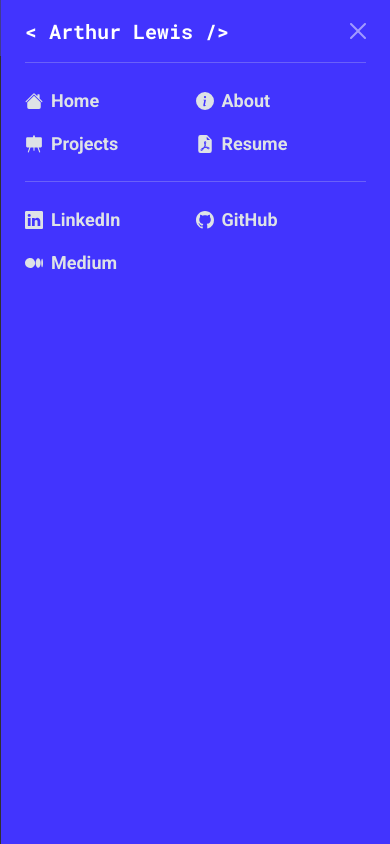
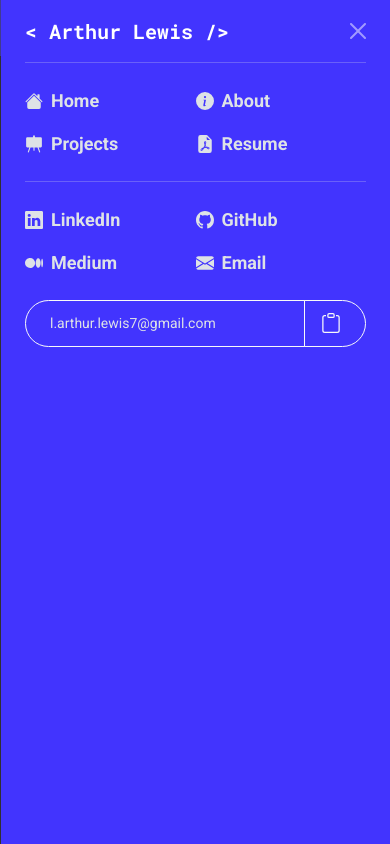
Before and after one commit to lalewis7/lalewis7.github.io, a Next.js app: page / in a window 390 px wide. Both pictures are taken after a click on the button 352 px from the left and 27 px from the top of the page. Shown: the top 844 px of the page. Built offline with nearby package versions, Linux system fonts and the light colour scheme.

Commit message:
made header buttons bigger
made header buttons bigger and added email copy button to mobile offcanvas

```diff
--- a/app/csr_components/CopyTextInput.jsx
+++ b/app/csr_components/CopyTextInput.jsx
@@ -17,14 +17,14 @@ export default function CopyTextInput(){
     }
 
     return <>
-        <div className="mw-100 px-2 px-sm-0 w-sm-50" >
+        <div className="mw-100 w-sm-50" >
             <InputGroup>
                 <Form.Control
                     aria-label="Email"
                     type="text"
                     size="sm"
                     value={process.env.NEXT_PUBLIC_EMAIL}
-                    className={`border-light focus-ring focus-ring-light rounded-start-5 ps-4 pe-2`}
+                    className={`border-light focus-ring focus-ring-light rounded-start-5 ps-4 pe-2 bg-transparent`}
                     style={{
                         paddingTop: "0.75rem",
                         paddingBottom: "0.75rem"
--- a/app/csr_components/HeaderOffcanvas.jsx
+++ b/app/csr_components/HeaderOffcanvas.jsx
@@ -3,8 +3,9 @@
 import Link from "next/link"
 import { useState } from "react";
 import { Button, Nav, Navbar, Offcanvas } from "react-bootstrap"
-import { Easel, EaselFill, FileEarmarkPdfFill, FiletypePdf, Github, House, HouseFill, InfoCircle, InfoCircleFill, Linkedin, List, Medium } from "react-bootstrap-icons";
+import { Easel, EaselFill, EnvelopeFill, FileEarmarkPdfFill, FiletypePdf, Github, House, HouseFill, InfoCircle, InfoCircleFill, Linkedin, List, Medium } from "react-bootstrap-icons";
 import { Roboto_Mono } from 'next/font/google'
+import CopyTextInput from "./CopyTextInput";
 
 const roboto_mono = Roboto_Mono({
     subsets: ['latin'],
@@ -51,6 +52,7 @@ export default function HeaderOffcanvas(props){
                         {"name": "LinkedIn", "link": "https://www.linkedin.com/in/arthur-lewis/", "icon": <Linkedin />},
                         {"name": "GitHub", "link": "https://github.com/lalewis7", "icon": <Github />},
                         {"name": "Medium", "link": "https://medium.com/@arthur.lewis", "icon": <Medium />},
+                        {"name": "Email", "link": `mailto:${process.env.NEXT_PUBLIC_EMAIL}`, "icon": <EnvelopeFill />},
                     ].map((val, i) => <>
                         <Nav.Item className="col-6" key={i}>
                             <Nav.Link as={Link} target="_blank" rel="noopener noreferrer" href={val.link}
@@ -60,6 +62,9 @@ export default function HeaderOffcanvas(props){
                         </Nav.Item>
                     </>)}
                 </Nav>
+                <div className="pt-3">
+                    <CopyTextInput />
+                </div>
             </Offcanvas.Body>
         </Offcanvas>
     </>
--- a/app/layout.jsx
+++ b/app/layout.jsx
@@ -80,22 +80,22 @@ export default function RootLayout({ children }) {
                 </div>
                 <li className="nav-item">
                   <Link target="_blank" rel="noopener noreferrer" href={process.env.LINKEDIN_LINK} className="nav-link d-inline-flex" tabIndex={0} role="link" aria-label="LinkedIn">
-                    <Linkedin />
+                    <Linkedin size={22} />
                   </Link>
                 </li>
                 <li className="nav-item">
                   <Link target="_blank" rel="noopener noreferrer" href={process.env.GITHUB_LINK} className="nav-link d-inline-flex" tabIndex={0} role="link" aria-label="GitHub">
-                    <Github />
+                    <Github size={22} />
                   </Link>
                 </li>
                 <li className="nav-item">
                   <Link target="_blank" rel="noopener noreferrer" href={`mailto:${process.env.NEXT_PUBLIC_EMAIL}`} className="nav-link d-inline-flex" tabIndex={0} role="link" aria-label="Email">
-                    <EnvelopeFill />
+                    <EnvelopeFill size={22} />
                   </Link>
                 </li>
                 <li className="nav-item">
                   <Link target="_blank" rel="noopener noreferrer" href={process.env.MEDIUM_LINK} className="nav-link d-inline-flex" tabIndex={0} role="link" aria-label="Medium">
-                    <Medium />
+                    <Medium size={22} />
                   </Link>
                 </li>
               </ul>
@@ -169,7 +169,9 @@ export default function RootLayout({ children }) {
                 <div className="h4">Contact</div>
                 <div className="row">
                   <div className="col">
-                    <CopyTextInput />
+                    <div className="px-2 px-sm-0">
+                      <CopyTextInput />
+                    </div>
                   </div>
                 </div>
               </div>
```
